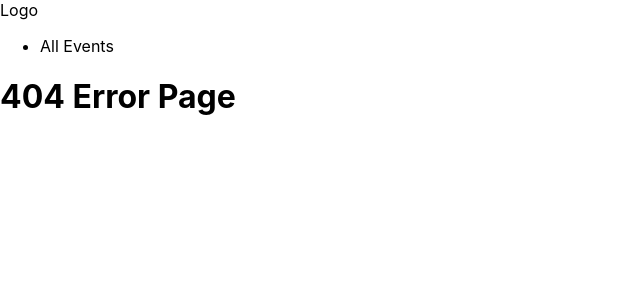
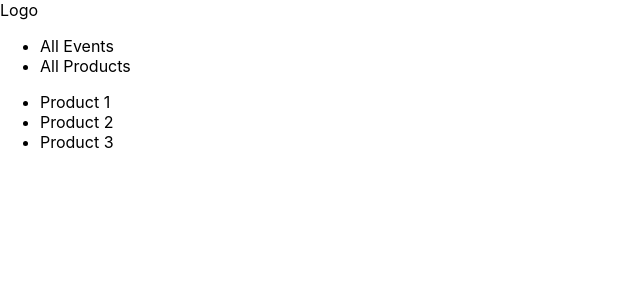
Before and after one commit to songbetter/practice-nextJS, a Next.js app: page /products in a window 1280 px wide. Before the commit this address had no page. Shown: the top 300 px of the page, without its empty margins (0-640 px from the left). Built offline with nearby package versions, Linux system fonts and the light colour scheme.

Commit message:
feat:  ProductsPage 추가

```diff
--- a/components/layout/MainHeader.js
+++ b/components/layout/MainHeader.js
@@ -11,6 +11,9 @@ export default function MainHeader() {
           <li>
             <Link href="/events">All Events</Link>
           </li>
+          <li>
+            <Link href="/products">All Products</Link>
+          </li>
         </ul>
       </nav>
     </header>
--- a/pages/index.js
+++ b/pages/index.js
@@ -14,6 +14,9 @@ export default function HomePage() {
         <li>
           <Link href="/events">EventsPage</Link>
         </li>
+        <li>
+          <Link href="/products">ProductsPage</Link>
+        </li>
       </ul>
     </div>
   )
--- /dev/null
+++ b/pages/products/index.js
@@ -0,0 +1,9 @@
+export default function ProductsPage({ products }) {
+  return (
+    <ul>
+      <li>Product 1</li>
+      <li>Product 2</li>
+      <li>Product 3</li>
+    </ul>
+  )
+}
```
